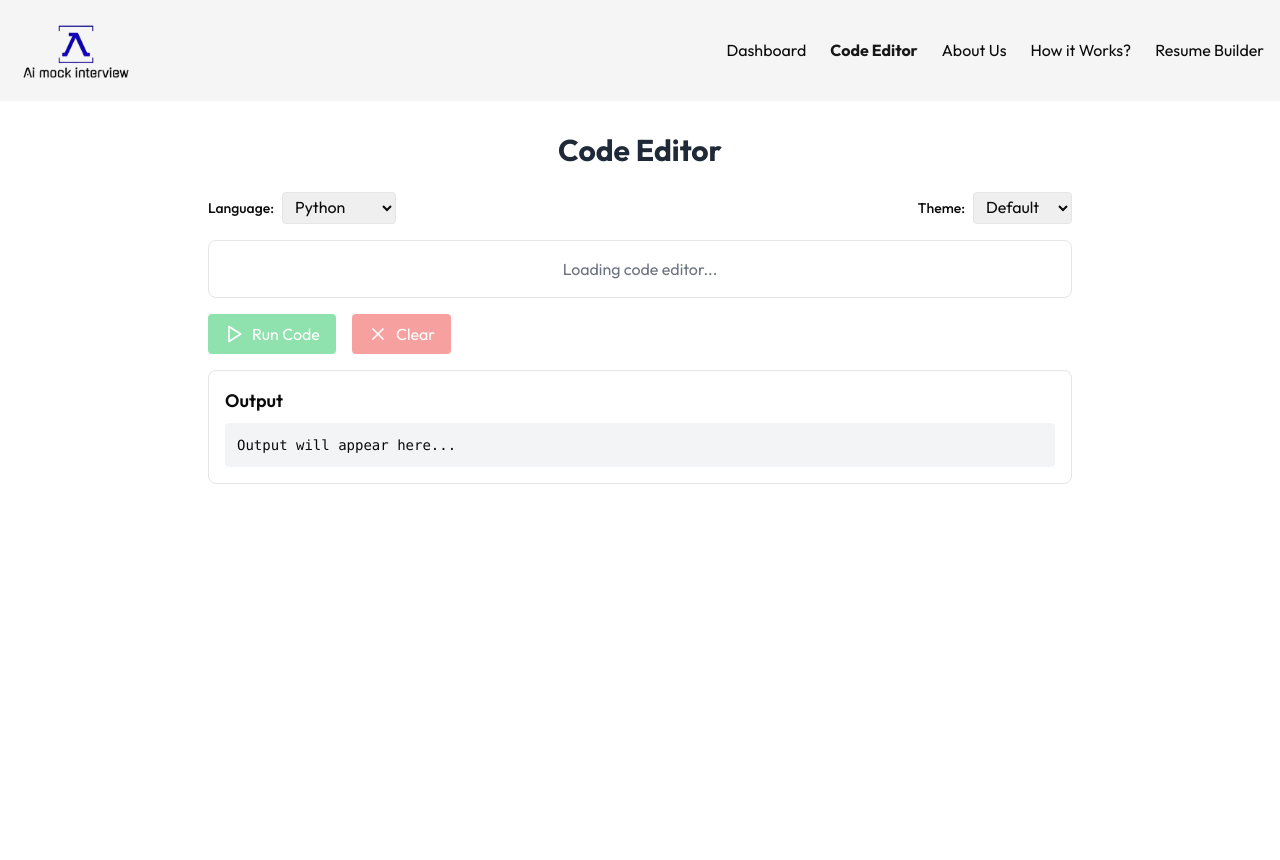
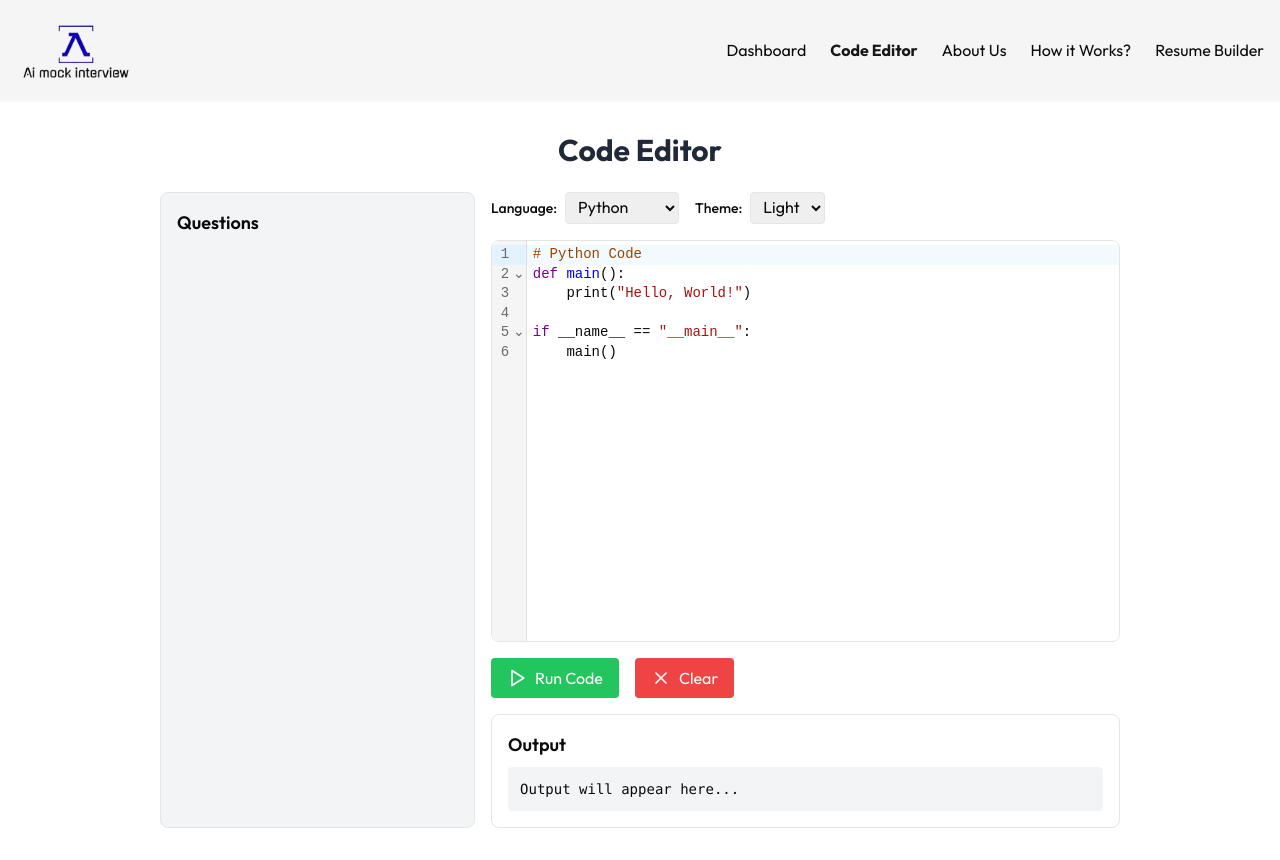
Before and after one commit to Tanishque003/Ai-mock-interview-Platform, a Next.js app: page /dashboard/code-editor in a window 1280 px wide. Before the commit the page ends 800 px from the top, so only its background shows below. Built offline with nearby package versions, Linux system fonts and the light colour scheme.

Commit message:
Update page.jsx

```diff
--- a/app/dashboard/code-editor/page.jsx
+++ b/app/dashboard/code-editor/page.jsx
@@ -1,77 +1,66 @@
 'use client';
 
-import { useState, useRef, useEffect } from 'react';
+import { useState, useEffect, useRef } from 'react';
 import { Play, X } from 'lucide-react';
+import CodeMirror from '@uiw/react-codemirror';
+import { javascript } from '@codemirror/lang-javascript';
+import { python } from '@codemirror/lang-python';
+import { cpp } from '@codemirror/lang-cpp';
+import { java } from '@codemirror/lang-java';
+
+const languageExtensions = {
+  python: [python()],
+  javascript: [javascript()],
+  c: [cpp()],
+  cpp: [cpp()],
+  java: [java()],
+};
+
+const languageTemplates = {
+  python: `# Python Code
+def main():
+    print("Hello, World!")
+
+if __name__ == "__main__":
+    main()`,
+  javascript: `// JavaScript Code
+function main() {
+    console.log("Hello, World!");
+}
+
+main();`,
+  c: `#include <stdio.h>
+
+int main() {
+    printf("Hello, World!\\n");
+    return 0;
+}`,
+  cpp: `#include <iostream>
+
+int main() {
+    std::cout << "Hello, World!" << std::endl;
+    return 0;
+}`,
+  java: `public class Main {
+    public static void main(String[] args) {
+        System.out.println("Hello, World!");
+    }
+}`
+};
 
 export default function CodeEditorPage() {
   const [language, setLanguage] = useState('python');
-  const [theme, setTheme] = useState('default');
-  const [code, setCode] = useState('');
+  const [theme, setTheme] = useState('light');
+  const [code, setCode] = useState(languageTemplates.python);
   const [output, setOutput] = useState('');
   const [isRunning, setIsRunning] = useState(false);
-  const [isCodeMirrorReady, setIsCodeMirrorReady] = useState(false);
-  const editorRef = useRef(null);
   const outputRef = useRef(null);
-  const codeMirrorRef = useRef(null);
-
-  useEffect(() => {
-    // Check if CodeMirror is available
-    const initCodeMirror = () => {
-      if (window.CodeMirror && editorRef.current && !codeMirrorRef.current) {
-        try {
-          codeMirrorRef.current = window.CodeMirror.fromTextArea(editorRef.current, {
-            mode: language,
-            theme: theme === 'default' ? 'default' : theme,
-            lineNumbers: true,
-            indentUnit: 4,
-            tabSize: 4,
-            autofocus: true,
-            extraKeys: {
-              'Tab': 'insertSoftTab'
-            }
-          });
-
-          // Add change event listener to update code state
-          codeMirrorRef.current.on('change', (instance) => {
-            setCode(instance.getValue());
-          });
-
-          setIsCodeMirrorReady(true);
-        } catch (error) {
-          console.error('Error initializing CodeMirror:', error);
-        }
-      }
-    };
-
-    // If CodeMirror script is not loaded yet, wait for it
-    if (!window.CodeMirror) {
-      const script = document.createElement('script');
-      script.src = 'https://cdnjs.cloudflare.com/ajax/libs/codemirror/5.62.0/codemirror.min.js';
-      script.onload = initCodeMirror;
-      document.body.appendChild(script);
-    } else {
-      initCodeMirror();
-    }
-
-    // Cleanup function
-    return () => {
-      if (codeMirrorRef.current) {
-        codeMirrorRef.current.toTextArea();
-      }
-    };
-  }, [language, theme]);
 
   const runCode = async () => {
-    // Ensure we have the latest code from CodeMirror
-    if (codeMirrorRef.current) {
-      setCode(codeMirrorRef.current.getValue());
-    }
-
     setIsRunning(true);
     setOutput('');
 
     try {
-      // Placeholder for actual code execution logic
       const response = await fetch('/api/run-code', {
         method: 'POST',
         headers: {
@@ -79,12 +68,12 @@ export default function CodeEditorPage() {
         },
         body: JSON.stringify({
           language,
-          code
-        })
+          code,
+        }),
       });
 
       const result = await response.json();
-      setOutput(result.output || 'Code executed successfully');
+      setOutput(result.output || result.error || 'Code executed successfully');
     } catch (error) {
       setOutput(`Error: ${error.message}`);
     } finally {
@@ -93,11 +82,14 @@ export default function CodeEditorPage() {
   };
 
   const clearEditor = () => {
-    if (codeMirrorRef.current) {
-      codeMirrorRef.current.setValue('');
-    }
-    setCode('');
+    setCode(languageTemplates[language]);
     setOutput('');
+  };
+
+  const handleLanguageChange = (e) => {
+    const newLanguage = e.target.value;
+    setLanguage(newLanguage);
+    setCode(languageTemplates[newLanguage]);
   };
 
   useEffect(() => {
@@ -107,12 +99,22 @@ export default function CodeEditorPage() {
   }, [output]);
 
   return (
-    <div className="container mx-auto px-4 py-8 max-w-4xl">
+    <div className="container mx-auto px-4 py-8">
       <header className="mb-6">
         <h1 className="text-3xl font-bold text-center text-gray-800">Code Editor</h1>
       </header>
 
-      <div className="flex flex-col md:flex-row justify-between mb-4 space-y-2 md:space-y-0 md:space-x-4">
+      <div className="flex flex-col md:flex-row gap-4">
+        <div className="md:w-1/3 border rounded-lg p-4 bg-gray-100">
+          <h2 className="text-lg font-semibold mb-4">Questions</h2>
+          <ul className="space-y-2">
+            {/* Add your questions here */}
+          </ul>
+        </div>
+
+        <div className="md:w-2/3">
+          <div className="flex flex-col space-y-4">
+            <div className="flex items-center space-x-4">
               <div className="flex items-center space-x-2">
                 <label htmlFor="language-select" className="text-sm font-medium">
                   Language:
@@ -120,7 +122,7 @@ export default function CodeEditorPage() {
                 <select
                   id="language-select"
                   value={language}
-            onChange={(e) => setLanguage(e.target.value)}
+                  onChange={handleLanguageChange}
                   className="form-select px-2 py-1 border rounded"
                 >
                   <option value="python">Python</option>
@@ -141,36 +143,49 @@ export default function CodeEditorPage() {
                   onChange={(e) => setTheme(e.target.value)}
                   className="form-select px-2 py-1 border rounded"
                 >
-            <option value="default">Default</option>
-            <option value="monokai">Monokai</option>
-            <option value="dracula">Dracula</option>
+                  <option value="light">Light</option>
+                  <option value="dark">Dark</option>
                 </select>
               </div>
             </div>
 
-      <div className="editor-wrapper mb-4 border rounded-lg overflow-hidden">
-        <textarea
-          ref={editorRef}
-          id="code-editor"
-          className="hidden"
+            <div className="border rounded-lg overflow-hidden">
+              <CodeMirror
+                value={code}
+                height="400px"
+                theme={theme}
+                extensions={languageExtensions[language] || []}
+                onChange={(value) => setCode(value)}
+                className="text-sm"
               />
-        {!isCodeMirrorReady && (
-          <div className="p-4 text-center text-gray-500">
-            Loading code editor...
-          </div>
-        )}
             </div>
 
-      <div className="flex space-x-4 mb-4">
+            <div className="flex space-x-4">
               <button
                 onClick={runCode}
-          disabled={isRunning || !isCodeMirrorReady}
+                disabled={isRunning}
                 className="flex items-center justify-center px-4 py-2 bg-green-500 text-white rounded hover:bg-green-600 disabled:opacity-50"
               >
                 {isRunning ? (
-            <svg className="animate-spin mr-2 h-5 w-5" xmlns="http://www.w3.org/2000/svg" fill="none" viewBox="0 0 24 24">
-              <circle className="opacity-25" cx="12" cy="12" r="10" stroke="currentColor" strokeWidth="4"></circle>
-              <path className="opacity-75" fill="currentColor" d="M4 12a8 8 0 018-8V0C5.373 0 0 5.373 0 12h4zm2 5.291A7.962 7.962 0 014 12H0c0 3.042 1.135 5.824 3 7.938l3-2.647z"></path>
+                  <svg
+                    className="animate-spin mr-2 h-5 w-5"
+                    xmlns="http://www.w3.org/2000/svg"
+                    fill="none"
+                    viewBox="0 0 24 24"
+                  >
+                    <circle
+                      className="opacity-25"
+                      cx="12"
+                      cy="12"
+                      r="10"
+                      stroke="currentColor"
+                      strokeWidth="4"
+                    />
+                    <path
+                      className="opacity-75"
+                      fill="currentColor"
+                      d="M4 12a8 8 0 018-8V0C5.373 0 0 5.373 0 12h4zm2 5.291A7.962 7.962 0 014 12H0c0 3.042 1.135 5.824 3 7.938l3-2.647z"
+                    />
                   </svg>
                 ) : (
                   <Play className="mr-2" size={20} />
@@ -180,8 +195,7 @@ export default function CodeEditorPage() {
 
               <button
                 onClick={clearEditor}
-          disabled={!isCodeMirrorReady}
-          className="flex items-center justify-center px-4 py-2 bg-red-500 text-white rounded hover:bg-red-600 disabled:opacity-50"
+                className="flex items-center justify-center px-4 py-2 bg-red-500 text-white rounded hover:bg-red-600"
               >
                 <X className="mr-2" size={20} />
                 Clear
@@ -198,5 +212,8 @@ export default function CodeEditorPage() {
               </div>
             </div>
           </div>
+        </div>
+      </div>
+    </div>
   );
 }
```
Lines whose indentation alone changed are shown as unchanged.
